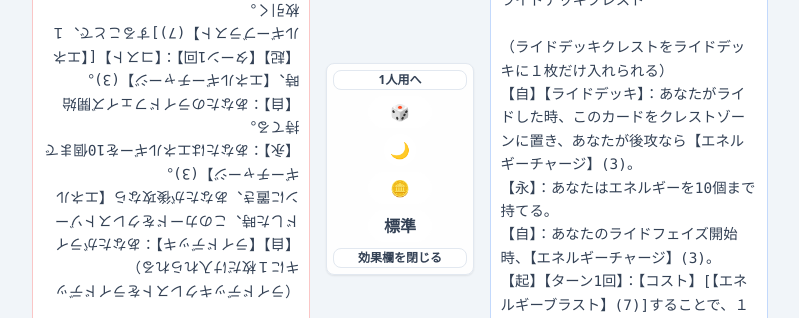
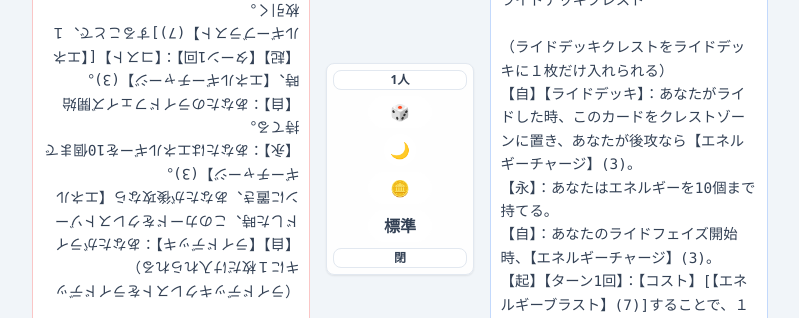
Before and after one commit to kiyoharu1920/VG_EnergyGenerator, a Next.js app: page / in a window 1280 px wide. Shown: the part 231-549 px from the top of the page, without its empty margins (240-1039 px from the left). Built offline with nearby package versions, Linux system fonts and the light colour scheme.

Commit message:
fix: shorten compact control labels

```diff
--- a/src/app/components/ControlPanel.tsx
+++ b/src/app/components/ControlPanel.tsx
@@ -152,11 +152,11 @@ export function ControlPanel({
       <button
         data-testid="player-mode-toggle"
         onClick={onTogglePlayerMode}
-        className={`control-pressable focus-ring h-8 min-w-0 flex-1 ${controlButtonClass} rounded-[var(--radius-control)] [border-width:var(--border-w)] px-2 text-[12px] font-bold transition-all duration-200 ease-out hover:-translate-y-0.5 hover:shadow-lg active:translate-y-0 active:scale-[0.97] ${controlBg}`}
+        className={`control-pressable focus-ring h-8 min-w-0 flex-1 ${controlButtonClass} rounded-[var(--radius-control)] [border-width:var(--border-w)] px-1 text-[12px] font-bold transition-all duration-200 ease-out hover:-translate-y-0.5 hover:shadow-lg active:translate-y-0 active:scale-[0.97] ${controlBg}`}
         aria-label={isDouble ? "1人用へ切り替える" : "2人用へ切り替える"}
       >
-        <span key={isDouble ? "double" : "single"} className="control-value-pop">
-          {isDouble ? "1人用へ" : "2人用へ"}
+        <span key={isDouble ? "double" : "single"} className="control-value-pop whitespace-nowrap">
+          {isDouble ? "1人" : "2人"}
         </span>
       </button>
       <RandomToolButton
@@ -211,11 +211,13 @@ export function ControlPanel({
       <button
         data-testid="card-text-toggle"
         onClick={onToggleCardText}
-        className={`control-pressable focus-ring h-8 min-w-0 flex-1 ${controlButtonClass} rounded-[var(--radius-control)] [border-width:var(--border-w)] px-2 text-[12px] font-bold transition-all duration-200 ease-out hover:-translate-y-0.5 hover:shadow-lg active:translate-y-0 active:scale-[0.97] ${controlBg}`}
+        className={`control-pressable focus-ring h-8 min-w-0 flex-1 ${controlButtonClass} rounded-[var(--radius-control)] [border-width:var(--border-w)] px-1 text-[12px] font-bold transition-all duration-200 ease-out hover:-translate-y-0.5 hover:shadow-lg active:translate-y-0 active:scale-[0.97] ${controlBg}`}
         aria-expanded={showCardText}
+        aria-label={showCardText ? "効果欄を閉じる" : "効果欄を開く"}
+        title={showCardText ? "効果欄を閉じる" : "効果欄を開く"}
       >
-        <span key={showCardText ? "open" : "closed"} className="control-value-pop">
-          {showCardText ? "効果欄を閉じる" : "効果欄を開く"}
+        <span key={showCardText ? "open" : "closed"} className="control-value-pop whitespace-nowrap">
+          {showCardText ? "閉" : "開"}
         </span>
       </button>
     </div>
```
